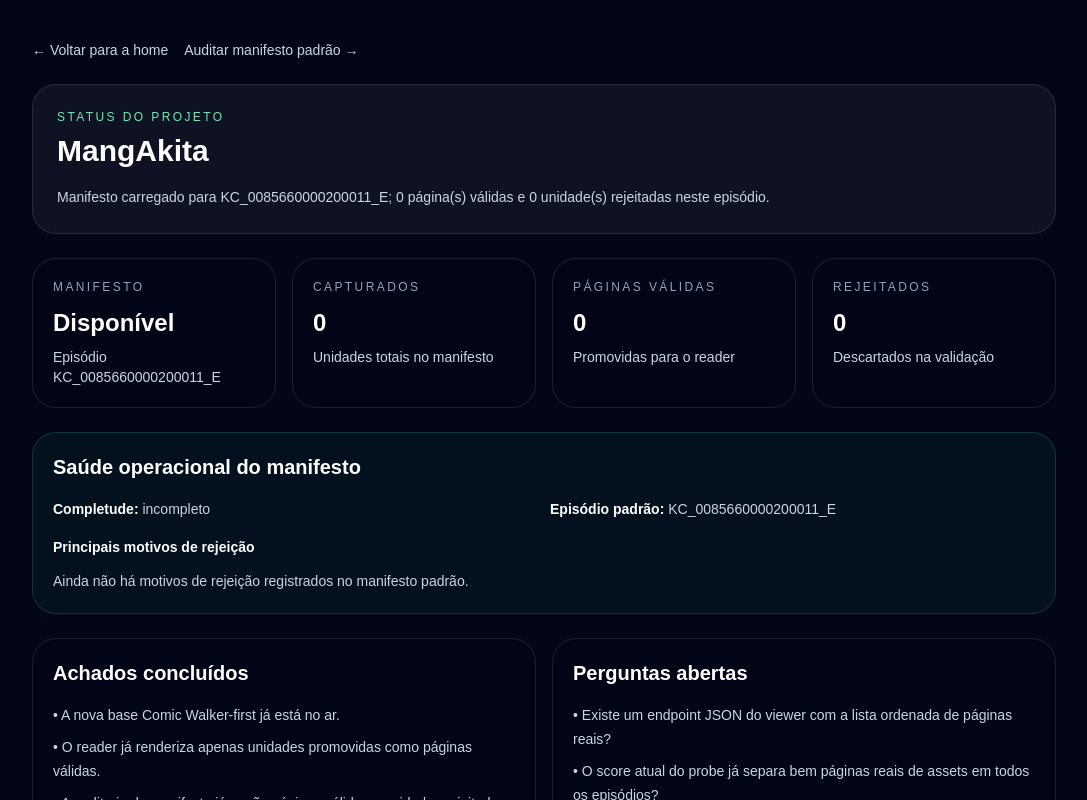
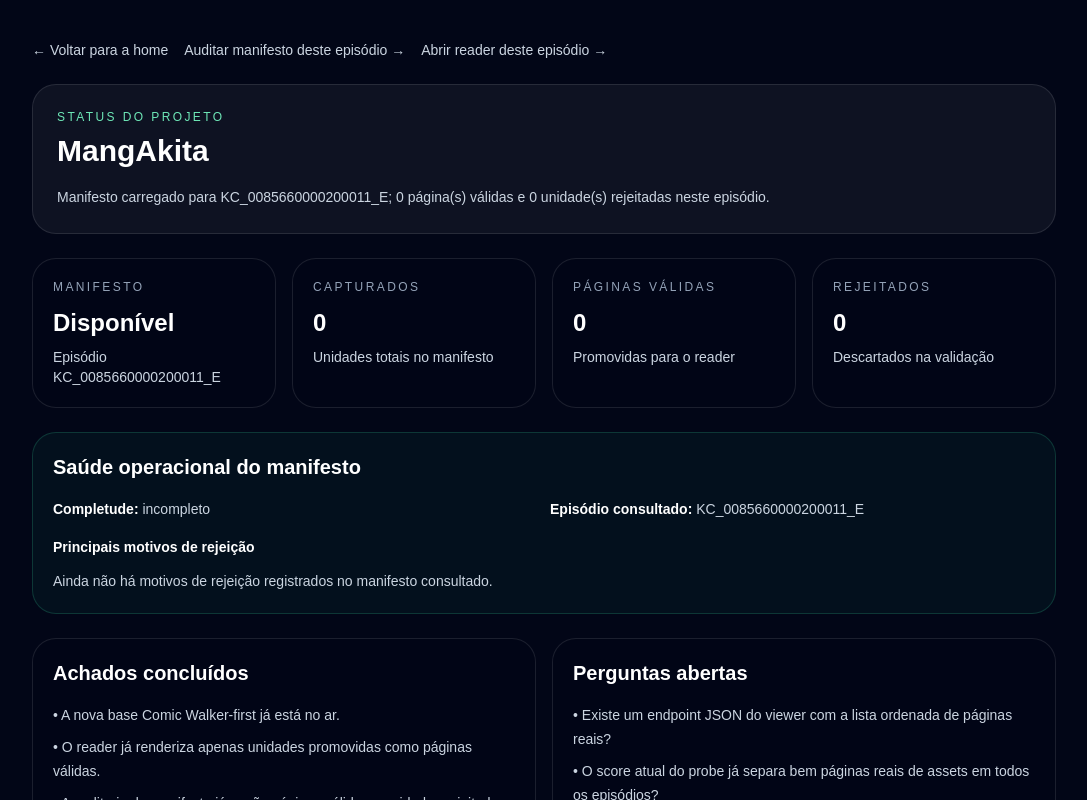
Before and after one commit to MarceloSalada/MangAkita, a Next.js app: page /status in a window 1280 px wide. Shown: the top 800 px of the page, without its empty margins (96-1183 px from the left). Built offline with nearby package versions, Linux system fonts and the light colour scheme.

Commit message:
feat: make status page dynamic by episode id

```diff
--- a/app/status/page.tsx
+++ b/app/status/page.tsx
@@ -1,9 +1,19 @@
 import Link from 'next/link';
 
-import { getProjectStatusSummary } from '@/lib/project-status';
+import { DEFAULT_EPISODE_ID, getProjectStatusSummary } from '@/lib/project-status';
 
-export default function StatusPage() {
-  const status = getProjectStatusSummary();
+type StatusPageProps = {
+  searchParams?: Promise<Record<string, string | string[] | undefined>>;
+};
+
+function readFirst(value: string | string[] | undefined) {
+  return Array.isArray(value) ? value[0] : value;
+}
+
+export default async function StatusPage({ searchParams }: StatusPageProps) {
+  const params = searchParams ? await searchParams : {};
+  const episodeId = readFirst(params.episodeId) ?? DEFAULT_EPISODE_ID;
+  const status = getProjectStatusSummary(episodeId);
 
   return (
     <main className="min-h-screen bg-background px-6 py-10 text-foreground">
@@ -13,7 +23,10 @@
             ← Voltar para a home
           </Link>
           <Link href={`/audit?episodeId=${encodeURIComponent(status.manifestEpisodeId)}`} className="hover:text-white">
-            Auditar manifesto padrão →
+            Auditar manifesto deste episódio →
+          </Link>
+          <Link href={`/reader?episodeId=${encodeURIComponent(status.manifestEpisodeId)}`} className="hover:text-white">
+            Abrir reader deste episódio →
           </Link>
         </div>
 
@@ -50,7 +63,7 @@
           <h2 className="text-xl font-semibold text-white">Saúde operacional do manifesto</h2>
           <div className="mt-4 grid gap-3 text-sm leading-6 text-slate-300 md:grid-cols-2">
             <p><span className="font-semibold text-white">Completude:</span> {status.isComplete ? 'completo' : 'incompleto'}</p>
-            <p><span className="font-semibold text-white">Episódio padrão:</span> {status.manifestEpisodeId}</p>
+            <p><span className="font-semibold text-white">Episódio consultado:</span> {status.manifestEpisodeId}</p>
           </div>
 
           <div className="mt-4">
@@ -62,7 +75,7 @@
                 ))}
               </ul>
             ) : (
-              <p className="mt-3 text-sm leading-6 text-slate-300">Ainda não há motivos de rejeição registrados no manifesto padrão.</p>
+              <p className="mt-3 text-sm leading-6 text-slate-300">Ainda não há motivos de rejeição registrados no manifesto consultado.</p>
             )}
           </div>
         </section>
```
